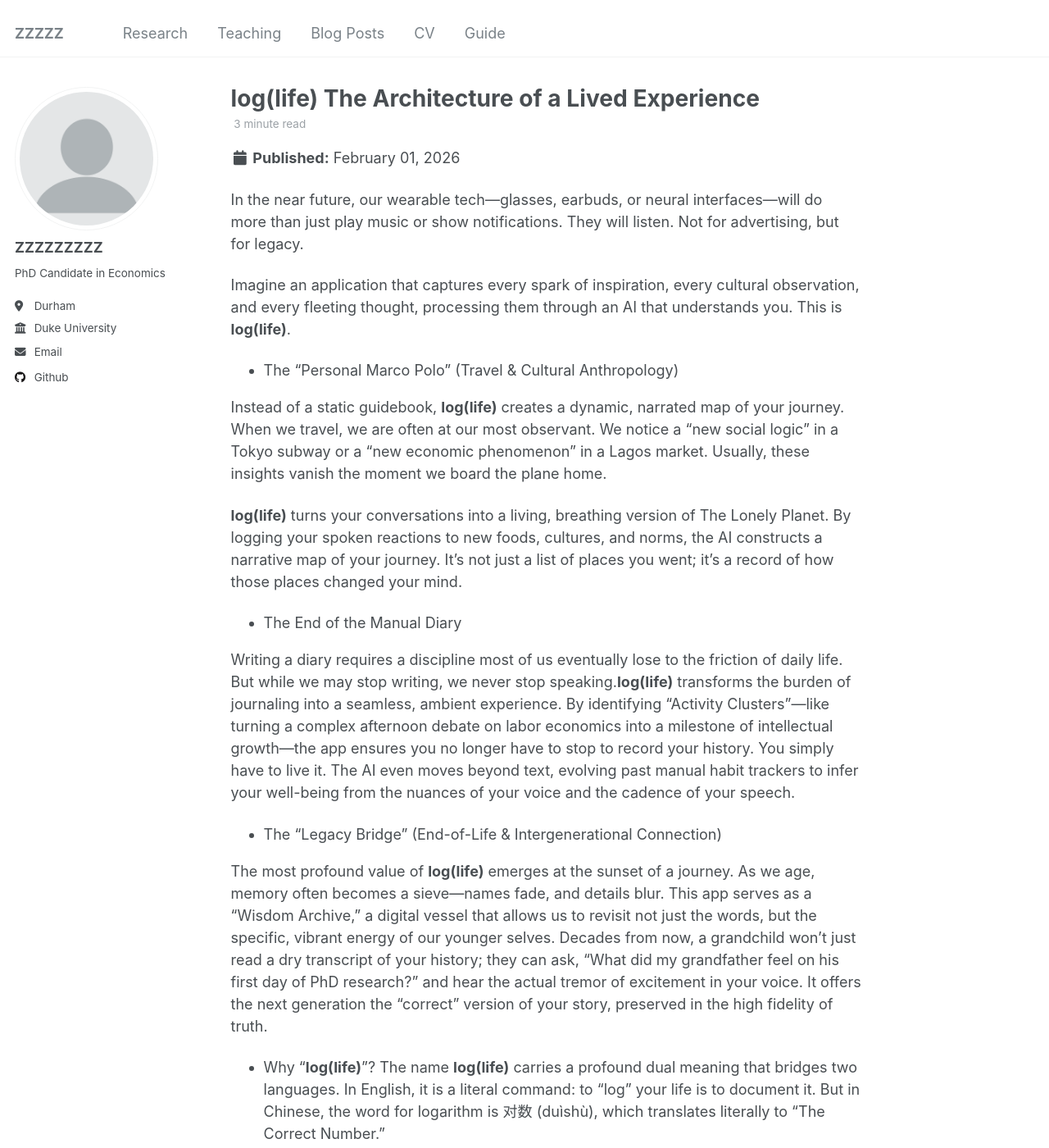
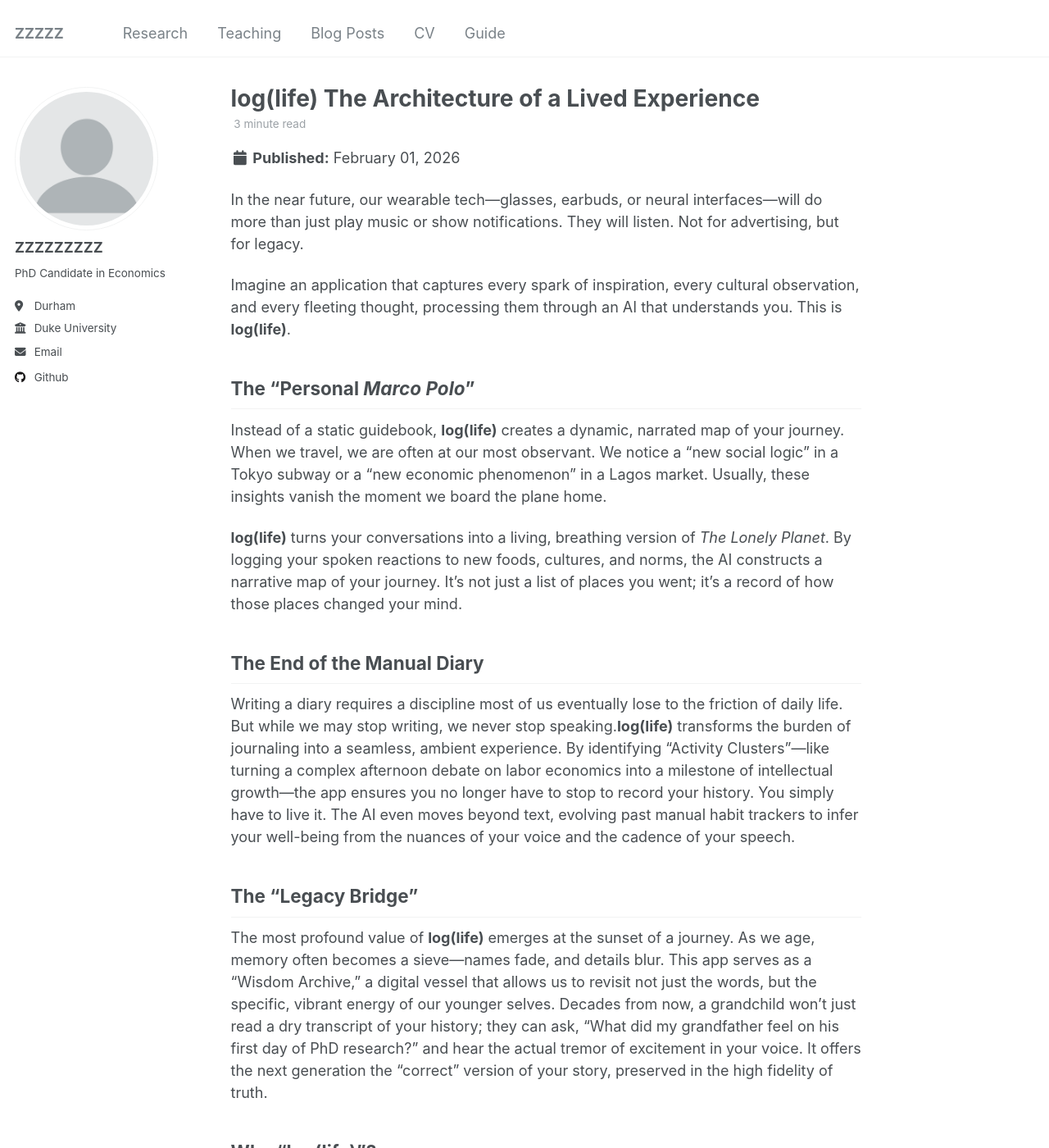
Before and after one commit to henrymzc/henrymzc.github.io, a Jekyll site: the page built from _posts/2026-02-02-blog-post-1.md, in a window 1280 px wide and 1400 px high. Shown: the whole window at 82% size. Built offline with Jekyll 4.4.1, drawn with Linux system fonts in a browser that asks for light colours.

Commit message:
Refine formatting and emphasis in blog post
Updated formatting for emphasis and clarity in the blog post.

```diff
--- a/_posts/2026-02-02-blog-post-1.md
+++ b/_posts/2026-02-02-blog-post-1.md
@@ -11,21 +11,26 @@ In the near future, our wearable tech—glasses, earbuds, or neural interfaces
 
 Imagine an application that captures every spark of inspiration, every cultural observation, and every fleeting thought, processing them through an AI that understands you. This is **log(life)**.
 
-* The "Personal Marco Polo" (Travel & Cultural Anthropology)
+The "Personal _Marco Polo_"
+------
 
 Instead of a static guidebook, **log(life)** creates a dynamic, narrated map of your journey. When we travel, we are often at our most observant. We notice a "new social logic" in a Tokyo subway or a "new economic phenomenon" in a Lagos market. Usually, these insights vanish the moment we board the plane home.
 
-**log(life)** turns your conversations into a living, breathing version of The Lonely Planet. By logging your spoken reactions to new foods, cultures, and norms, the AI constructs a narrative map of your journey. It’s not just a list of places you went; it’s a record of how those places changed your mind.
+**log(life)** turns your conversations into a living, breathing version of _The Lonely Planet_. By logging your spoken reactions to new foods, cultures, and norms, the AI constructs a narrative map of your journey. It’s not just a list of places you went; it’s a record of how those places changed your mind.
 
-* The End of the Manual Diary
+The End of the Manual Diary
+------
 
 Writing a diary requires a discipline most of us eventually lose to the friction of daily life. But while we may stop writing, we never stop speaking.**log(life)** transforms the burden of journaling into a seamless, ambient experience. By identifying "Activity Clusters"—like turning a complex afternoon debate on labor economics into a milestone of intellectual growth—the app ensures you no longer have to stop to record your history. You simply have to live it. The AI even moves beyond text, evolving past manual habit trackers to infer your well-being from the nuances of your voice and the cadence of your speech.
 
-* The "Legacy Bridge" (End-of-Life & Intergenerational Connection)
+The "Legacy Bridge"
+------
 
 The most profound value of **log(life)** emerges at the sunset of a journey. As we age, memory often becomes a sieve—names fade, and details blur. This app serves as a "Wisdom Archive," a digital vessel that allows us to revisit not just the words, but the specific, vibrant energy of our younger selves. Decades from now, a grandchild won't just read a dry transcript of your history; they can ask, "What did my grandfather feel on his first day of PhD research?" and hear the actual tremor of excitement in your voice. It offers the next generation the "correct" version of your story, preserved in the high fidelity of truth.
 
-* Why "**log(life)**"?
+Why "**log(life)**"?
+------
+
 The name **log(life)** carries a profound dual meaning that bridges two languages. In English, it is a literal command: to "log" your life is to document it. But in Chinese, the word for logarithm is 对数 (duìshù), which translates literally to "The Correct Number."
 
 There is a beautiful mathematical truth here. If life is a chaotic series of variables, **log(life)** is the function that solves for the "correct form" of your existence. It distills the exponential noise of daily life into a stable, enduring narrative—one that remains true long after the moment has passed.
```
